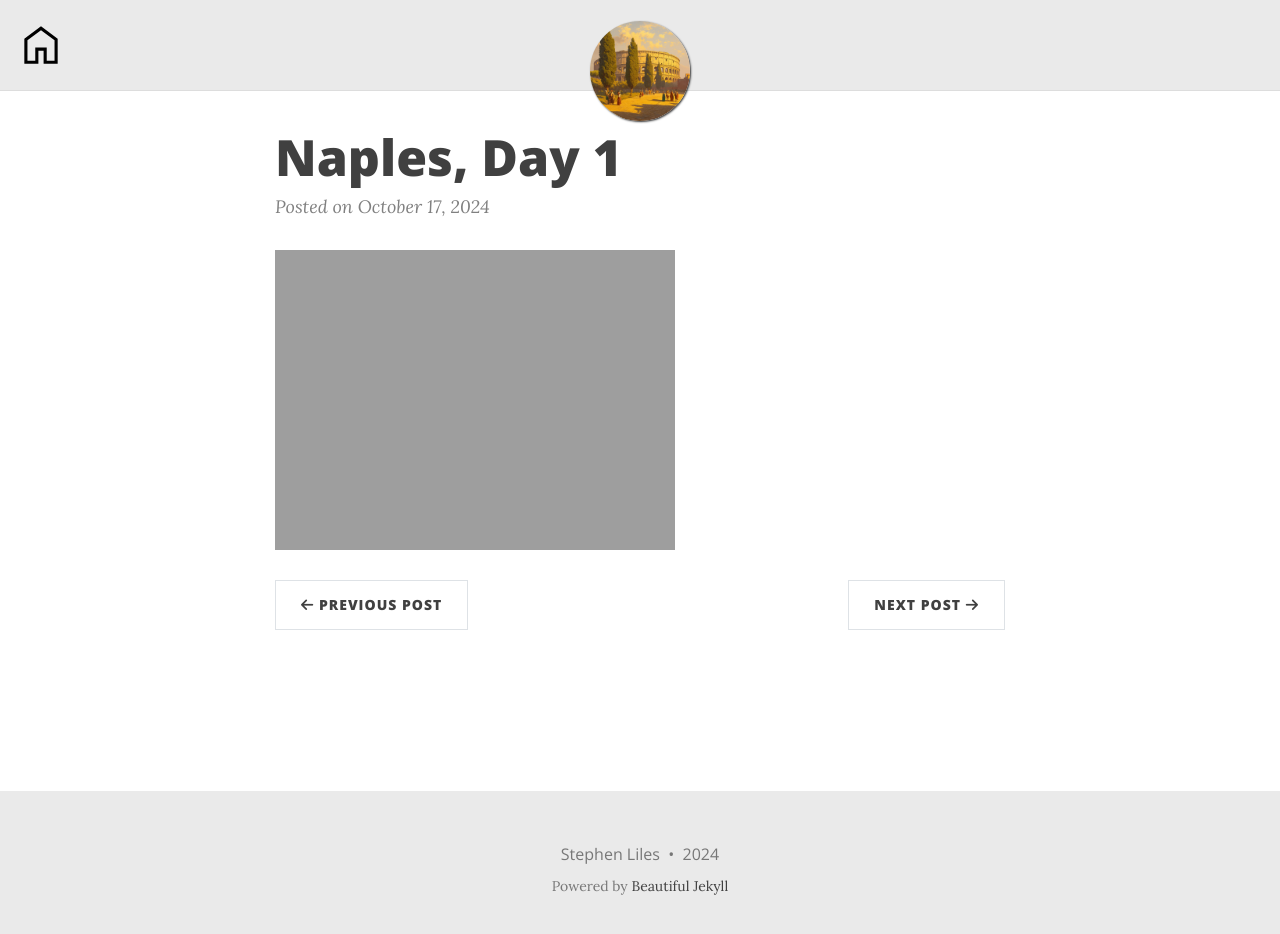
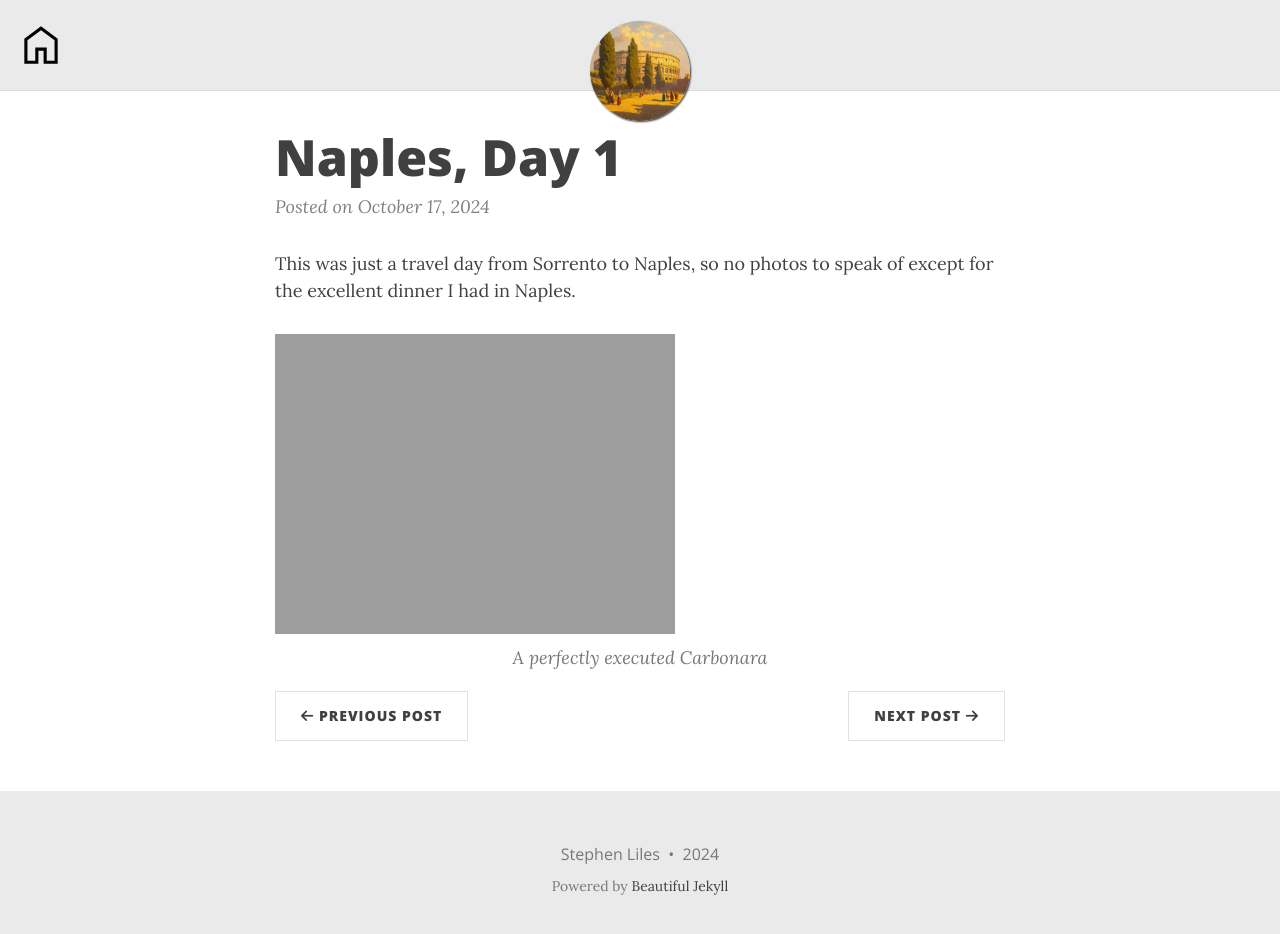
Before and after one commit to ShinobiAoshi/italy-2024-blog, a Jekyll site: the page built from _posts/2024-10-17-naples-day-01.md, in a window 1280 px wide and 947 px high. Shown: the top 934 px of the window. Built offline with Jekyll 4.4.1, drawn with Linux system fonts in a browser that asks for light colours.

Commit message:
add naples day one captions

```diff
--- a/_posts/2024-10-17-naples-day-01.md
+++ b/_posts/2024-10-17-naples-day-01.md
@@ -3,6 +3,9 @@ title: Naples, Day 1
 subtitle:
 ---
 
+This was just a travel day from Sorrento to Naples, so no photos to speak of except for the excellent dinner I had in Naples.
+
 ![]({{ '/assets/img/2024-10-17 19.18.19 Italy (2024).jpg' | relative_url }})
 
 {:.caption}
+A perfectly executed Carbonara
```
Also changed, not shown: _posts/2024-10-16-sorrento-day-03.md (+1 -1 lines).
